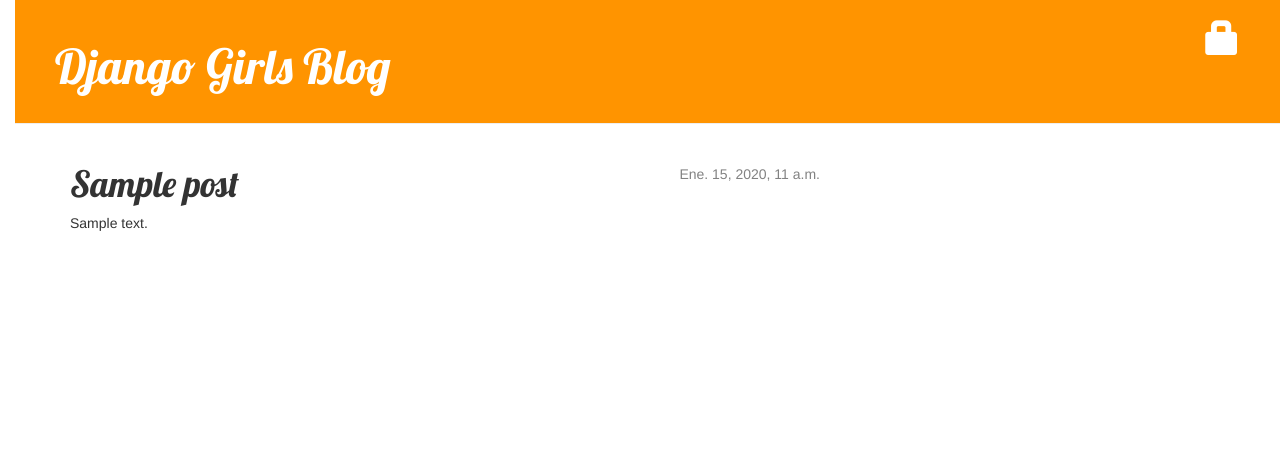
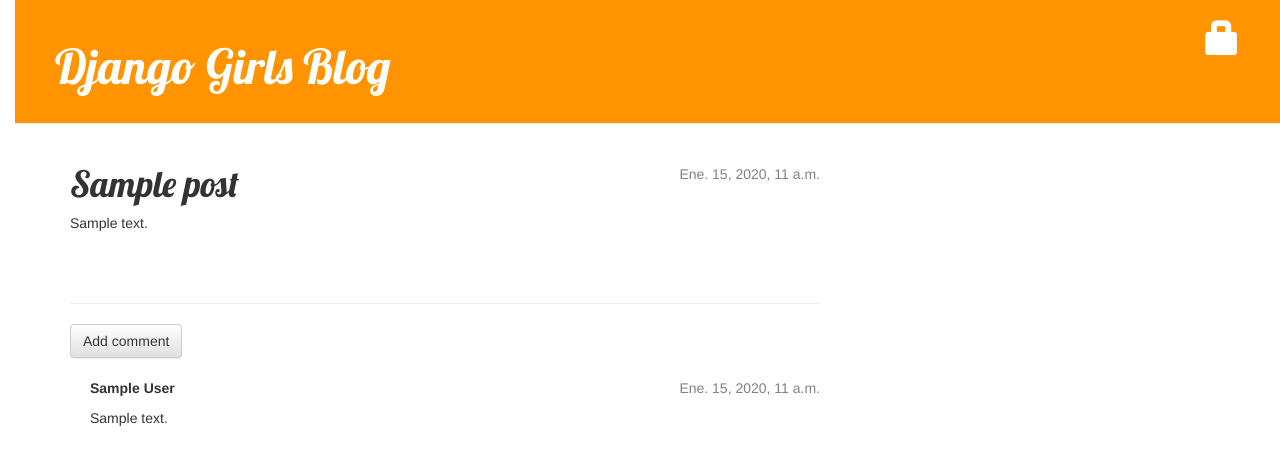
Before and after one commit to chicainoportuna/my-first-blog-with-django, a Django app: page /post/1/ in a window 1280 px wide. Shown: the top 465 px of the page. Run offline with Django 3.2, Linux system fonts and the light colour scheme; tables that the repository leaves empty hold one stand-in row (values such as "Sample post"); some libraries are stand-ins or nearby versions.

Commit message:
Add option for comments

```diff
--- a/blog/admin.py
+++ b/blog/admin.py
@@ -1,4 +1,5 @@
 from django.contrib import admin
-from .models import Post
+from .models import Post, Comment
 
 admin.site.register(Post)
+admin.site.register(Comment)
--- a/blog/models.py
+++ b/blog/models.py
@@ -17,3 +17,17 @@
 
     def __str__(self):
         return self.title
+
+class Comment(models.Model):
+    post = models.ForeignKey('blog.Post', on_delete=models.DO_NOTHING,related_name='comments')
+    author = models.CharField(max_length=200)
+    text = models.TextField()
+    created_date = models.DateTimeField(default=timezone.now)
+    approved_comment = models.BooleanField(default=False)
+
+    def approve(self):
+        self.approved_comment = True
+        self.save()
+
+    def __str__(self):
+        return self.text
--- a/blog/static/css/blog.css
+++ b/blog/static/css/blog.css
@@ -52,3 +52,6 @@
 .post h1 a, .post h1 a:visited {
     color: #000000;
 }
+.comment {
+    margin: 20px 0px 20px 20px;
+}
--- a/blog/templates/blog/post_detail.html
+++ b/blog/templates/blog/post_detail.html
@@ -26,4 +26,17 @@
 <a class="btn btn-default" href="{% url 'post_remove' pk=post.pk %}"><span class="glyphicon glyphicon-remove"></span></a>
 {% endif %}
 </div>
+
+<hr>
+<a class="btn btn-default" href="{% url 'add_comment_to_post' pk=post.pk %}">Add comment</a>
+{% for comment in post.comments.all %}
+    <div class="comment">
+        <div class="date">{{ comment.created_date }}</div>
+        <strong>{{ comment.author }}</strong>
+        <p>{{ comment.text|linebreaks }}</p>
+    </div>
+{% empty %}
+    <p>No comments here yet :(</p>
+{% endfor %}
+
 {% endblock %}
--- a/blog/templates/blog/post_list.html
+++ b/blog/templates/blog/post_list.html
@@ -1,3 +1,5 @@
+
+
 {% extends 'blog/base.html' %}
 
 {% block content %}
@@ -8,6 +10,7 @@
             </div>
             <h1><a href="{% url 'post_detail' pk=post.pk %}">{{ post.title }}</a></h1>
             <p>{{ post.text|linebreaksbr }}</p>
+            <a href="{% url 'post_detail' pk=post.pk %}">Comments: {{ post.comments.count }}</a>
         </div>
     {% endfor %}
-{% endblock %}
+{% endblock content %}
--- a/blog/urls.py
+++ b/blog/urls.py
@@ -9,4 +9,6 @@
     url(r'^drafts/$', views.post_draft_list, name='post_draft_list'),
     url(r'^post/(?P<pk>\d+)/publish/$', views.post_publish, name='post_publish'),
     url(r'^post/(?P<pk>\d+)/remove/$', views.post_remove, name='post_remove'),
+    url(r'^post/(?P<pk>\d+)/comment/$', views.add_comment_to_post, name='add_comment_to_post'),
+
 ]
--- a/blog/views.py
+++ b/blog/views.py
@@ -5,6 +5,7 @@
 from .forms import PostForm
 from django.shortcuts import redirect
 from django.contrib.auth.decorators import login_required
+from .forms import PostForm, CommentForm
 
 
 def post_list(request):
@@ -62,3 +63,17 @@
     post = get_object_or_404(Post, pk=pk)
     post.delete()
     return redirect('post_list')
+
+
+def add_comment_to_post(request, pk):
+    post = get_object_or_404(Post, pk=pk)
+    if request.method == "POST":
+        form = CommentForm(request.POST)
+        if form.is_valid():
+            comment = form.save(commit=False)
+            comment.post = post
+            comment.save()
+            return redirect('post_detail', pk=post.pk)
+    else:
+        form = CommentForm()
+    return render(request, 'blog/add_comment_to_post.html', {'form': form})
```
Also changed, not shown: blog/forms.py (+7 -1 lines), blog/templates/blog/add_comment_to_post.html (added, +9 -0 lines), blog/migrations/0002_comment.py (added). Lines whose indentation alone changed are shown as unchanged.
